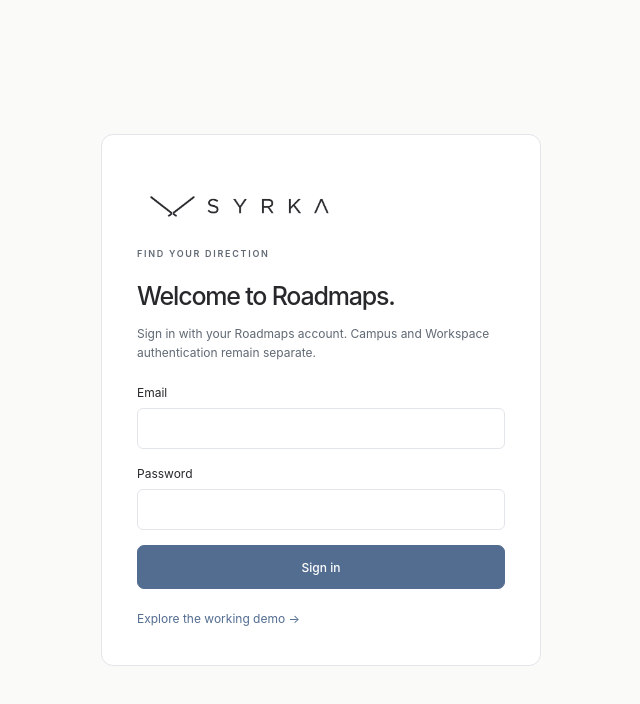
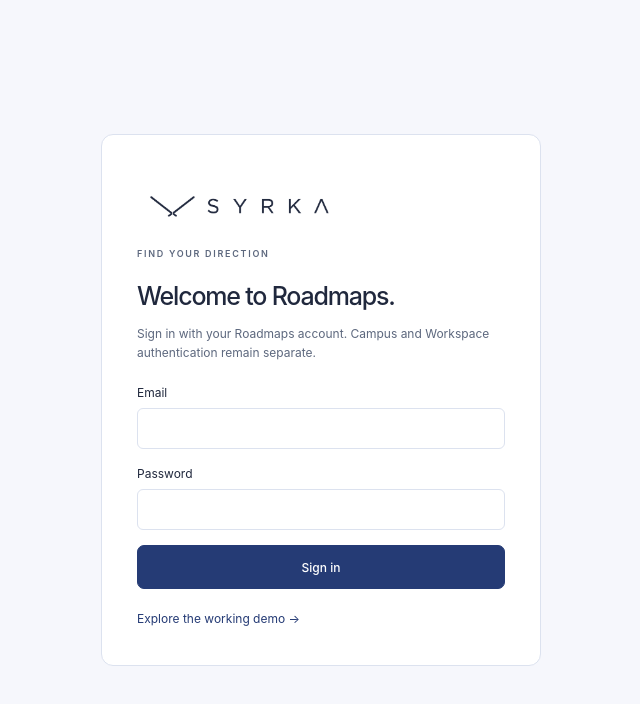
Before and after one commit to tahirmahm/Syrka-Roadmap, a Next.js app: page /sign-in in a window 1280 px wide. Shown: the top 704 px of the page, without its empty margins (319-959 px from the left). Built offline with nearby package versions, Linux system fonts and the light colour scheme; no server answers.

Commit message:
Give Roadmaps a distinct indigo and periwinkle identity

```diff
--- a/src/app/globals.css
+++ b/src/app/globals.css
@@ -4,14 +4,28 @@
 @import "@fontsource/inter/600.css";
 @import "@fontsource/inter/700.css";
 :root {
-  --bg: #fafaf8;
+  /* Roadmaps identity. Periwinkle is an accent, not normal text on white. */
+  --roadmaps-primary: #253B75;
+  --roadmaps-secondary: #687FD0;
+  --roadmaps-accent: #DFE6FF;
+  --roadmaps-background: #F6F7FC;
+  --roadmaps-text: #20283D;
+  --roadmaps-muted: #68748A;
+  --roadmaps-muted-text: #5D687E;
+  --roadmaps-border: #DCE2EF;
+  --roadmaps-hover: #1C2E5E;
+  --roadmaps-tint: #EEF1FC;
+  --roadmaps-control-border: #8898BF;
+  --roadmaps-connector: #687FD0;
+  --roadmaps-canvas-dot: #BEC8E3;
+  --bg: var(--roadmaps-background);
   --surface: #fff;
-  --ink: #26282b;
-  --muted: #606974;
-  --action: #536d91;
-  --selected: #e8eff8;
-  --line: #e2e5e9;
-  --lavender: #eeeaf7;
+  --ink: var(--roadmaps-text);
+  --muted: var(--roadmaps-muted-text);
+  --action: var(--roadmaps-primary);
+  --selected: var(--roadmaps-accent);
+  --line: var(--roadmaps-border);
+  --lavender: var(--roadmaps-tint);
   --apricot: #f7e9de;
   color-scheme: light;
   font-synthesis: none;
@@ -87,8 +101,10 @@ p {
 button:focus-visible,
 a:focus-visible,
 input:focus-visible,
-summary:focus-visible {
-  outline: 3px solid #536d91;
+summary:focus-visible,
+select:focus-visible,
+textarea:focus-visible {
+  outline: 3px solid var(--action);
   outline-offset: 4px;
 }
 button:hover {
@@ -114,7 +130,7 @@ button:active {
   border: 1px solid var(--action);
 }
 .primary:hover {
-  background: #435c7c;
+  background: var(--roadmaps-hover);
 }
 .secondary {
   background: white;
@@ -218,7 +234,7 @@ button:active {
   font-size: 8px;
   font-weight: 600;
   letter-spacing: 1.6px;
-  color: #606974;
+  color: var(--muted);
   margin: 0 13px 12px;
 }
 .nav-item {
@@ -237,11 +253,11 @@ button:active {
 }
 .nav-item.active {
   background: var(--selected);
-  color: #3e587d;
+  color: var(--action);
   font-weight: 500;
 }
 .nav-item:hover {
-  background: #f1f3f5;
+  background: var(--roadmaps-tint);
   text-decoration: none;
 }
 .nav-dot {
@@ -261,8 +277,8 @@ button:active {
 }
 .sidebar-note {
   margin: 25px 0 20px;
-  background: #f4f5f8;
-  border: 1px solid #e9ebf0;
+  background: var(--roadmaps-tint);
+  border: 1px solid var(--line);
   border-radius: 8px;
   padding: 18px 14px;
   color: var(--action);
@@ -295,8 +311,8 @@ button:active {
   justify-content: center;
   width: 33px;
   height: 33px;
-  background: #eae6f2;
-  color: #62547a;
+  background: var(--selected);
+  color: var(--action);
   border-radius: 50%;
   font-size: 10px;
   flex-shrink: 0;
@@ -332,7 +348,7 @@ button:active {
   display: flex;
   align-items: center;
   gap: 14px;
-  color: #606974;
+  color: var(--muted);
   font-size: 10px;
 }
 .breadcrumb strong {
@@ -421,7 +437,7 @@ button:active {
   align-items: center;
   gap: 12px;
   background: #fff;
-  border: 1px solid #d8dee5;
+  border: 1px solid var(--line);
   border-radius: 9px;
   box-shadow: 0 4px 16px #26384c04;
   padding: 7px 8px 7px 17px;
@@ -502,7 +518,7 @@ button:active {
   font-size: 9px;
   color: var(--muted);
   padding: 3px 8px;
-  background: #f2f4f7;
+  background: var(--roadmaps-tint);
   border-radius: 4px;
   display: inline-block;
 }
@@ -516,7 +532,7 @@ button:active {
   width: 16px;
   height: 16px;
   border-radius: 50%;
-  border: 2px solid #c5ceda;
+  border: 2px solid var(--roadmaps-control-border);
   background: #fff;
   flex-shrink: 0;
   display: flex;
@@ -530,17 +546,17 @@ button:active {
 }
 .route-stop.current {
   border-color: var(--action);
-  outline: 4px solid #e8eff8;
+  outline: 4px solid var(--selected);
 }
 .route-stop.destination {
-  background: #eeeaf7;
+  background: var(--selected);
   border-color: #b8afc9;
   color: #776888;
 }
 .mini-route i {
   height: 2px;
   flex: 1;
-  background: #d4dce5;
+  background: var(--line);
 }
 .mini-route i:first-of-type {
   background: var(--action);
@@ -559,7 +575,7 @@ button:active {
 }
 .progress-line {
   height: 3px;
-  background: #edf0f3;
+  background: var(--roadmaps-tint);
   margin: 25px 0 11px;
   overflow: hidden;
   border-radius: 5px;
@@ -585,8 +601,8 @@ button:active {
   font-size: 10px;
 }
 .capability-summary {
-  background: #f0eef5;
-  border: 1px solid #e8e4ef;
+  background: var(--roadmaps-tint);
+  border: 1px solid var(--selected);
   border-radius: 10px;
   padding: 22px 24px;
   position: relative;
@@ -755,7 +771,7 @@ button:active {
   font-size: 9px;
   border-radius: 4px;
   padding: 4px 7px;
-  background: #f2f4f6;
+  background: var(--roadmaps-tint);
   color: var(--muted);
 }
 .match-explanation {
@@ -781,8 +797,8 @@ button:active {
   align-items: flex-start;
   gap: 17px;
   padding: 22px;
-  background: #f0f3f7;
-  border: 1px solid #e5eaf1;
+  background: var(--roadmaps-tint);
+  border: 1px solid var(--line);
   border-radius: 8px;
   margin: 30px 0;
 }
@@ -927,7 +943,7 @@ dd {
   display: flex;
   justify-content: space-between;
   gap: 10px;
-  border-bottom: 1px solid #f0f1f3;
+  border-bottom: 1px solid var(--roadmaps-tint);
   padding: 9px 0;
 }
 .compare-skills small {
@@ -1056,14 +1072,14 @@ dd {
   min-width: 0;
   flex: 1;
   position: relative;
-  background: #fafbfc;
+  background: var(--bg);
 }
 .react-flow__node {
   border-radius: 9px;
 }
 .road-card {
   width: 280px;
-  border: 1px solid #d9e0e9;
+  border: 1px solid var(--line);
   background: #fff;
   border-radius: 9px;
   box-shadow: 0 3px 7px #24354905;
@@ -1091,7 +1107,7 @@ dd {
   width: 33px;
   height: 33px;
   border-radius: 50%;
-  background: #f1f3f6;
+  background: var(--roadmaps-tint);
   color: var(--action);
   flex-shrink: 0;
 }
@@ -1122,7 +1138,7 @@ dd {
   align-items: center;
   justify-content: space-between;
   padding: 7px 12px;
-  border-top: 1px solid #eef1f4;
+  border-top: 1px solid var(--line);
   font-size: 8px;
   color: var(--muted);
 }
@@ -1141,23 +1157,23 @@ dd {
   padding: 3px 0;
 }
 .kind-position {
-  background: #eef3fa;
-  border-color: #c7d5e7;
+  background: var(--roadmaps-tint);
+  border-color: var(--line);
 }
 .kind-destination {
-  background: #eeeaf7;
-  border-color: #d5cce2;
+  background: var(--selected);
+  border-color: var(--line);
 }
 .kind-destination .node-icon {
-  background: #e3ddec;
-  color: #7a668c;
+  background: var(--selected);
+  color: var(--action);
 }
 .kind-milestone {
   border-style: dashed;
 }
 .status-completed .node-icon {
-  background: #e8eff8;
-  color: #3a5b82;
+  background: var(--selected);
+  color: var(--action);
 }
 .status-in-progress {
   border-color: #b6a17b;
@@ -1167,7 +1183,7 @@ dd {
   color: #8b6648;
 }
 .react-flow__handle {
-  background: #8da2bc !important;
+  background: var(--roadmaps-secondary) !important;
   width: 5px !important;
   height: 5px !important;
   border: 0 !important;
@@ -1208,7 +1224,7 @@ dd {
   font-size: 8px;
   color: var(--muted);
   white-space: nowrap;
-  background: #fafbfce6;
+  background: var(--bg);
   padding: 4px;
 }
 .graph-legend {
@@ -1233,13 +1249,13 @@ dd {
   height: 7px;
   border-radius: 50%;
   display: block;
-  background: #91a6bf;
+  background: var(--roadmaps-secondary);
 }
 .graph-legend .legend-progress {
   background: #c0a07a;
 }
 .graph-legend .legend-gap {
-  background: #d5cfdf;
+  background: var(--selected);
 }
 .detail-panel {
   width: 320px;
@@ -1268,7 +1284,7 @@ dd {
   font-size: 9px;
   line-height: 1.6;
   background: var(--selected);
-  color: #405878;
+  color: var(--action);
 }
 .detail-panel h2 {
   font-size: 22px;
@@ -1373,12 +1389,12 @@ dd {
   gap: 10px;
   max-width: calc(100vw - 32px);
   background: #fff;
-  border: 1px solid #c9d4e2;
+  border: 1px solid var(--line);
   box-shadow: 0 5px 30px #26384c15;
   border-radius: 8px;
   padding: 14px 16px;
   font-size: 11px;
-  color: #405878;
+  color: var(--action);
 }
 .toast > svg {
   flex-shrink: 0;
@@ -1438,8 +1454,8 @@ dd {
 }
 .file-input {
   display: block;
-  background: #f6f7fa;
-  border: 1px dashed #c8d1dc;
+  background: var(--roadmaps-tint);
+  border: 1px dashed var(--line);
   border-radius: 7px;
   padding: 20px;
   font-size: 12px;
--- a/src/odyssey/components/explorer.tsx
+++ b/src/odyssey/components/explorer.tsx
@@ -282,7 +282,7 @@ function Tree({
       id: "spine:" + p.id,
       source: i ? "family:" + positions.groups[i - 1].id : "position",
       target: "family:" + p.id,
-      style: { stroke: "#536d91", strokeWidth: 2 },
+      style: { stroke: "var(--roadmaps-connector)", strokeWidth: 2 },
       type: "smoothstep",
     })),
     ...positions.nodes.map((p) => ({
@@ -290,7 +290,7 @@ function Tree({
       source: "family:" + graph.topics.find((t) => t.id === p.id)!.family,
       target: p.id,
       type: "smoothstep",
-      style: { stroke: "#b9c4d2", strokeDasharray: "4 4" },
+      style: { stroke: "var(--roadmaps-control-border)", strokeDasharray: "4 4" },
     })),
     ...graph.topics.flatMap((t) =>
       t.prerequisites
@@ -323,7 +323,7 @@ function Tree({
         }}
         proOptions={{ hideAttribution: true }}
       >
-        <Background gap={25} size={1} color="#dce2e9" />
+        <Background gap={25} size={1} color="var(--roadmaps-canvas-dot)" />
         <Controls showInteractive={false} />
       </ReactFlow>
       <div className="od-canvas-controls">
```
Also changed, not shown: src/odyssey/styles.css (+106 -50 lines), 1 other file (tests, documents, lock files or other folders).
